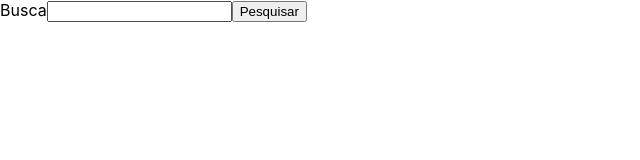
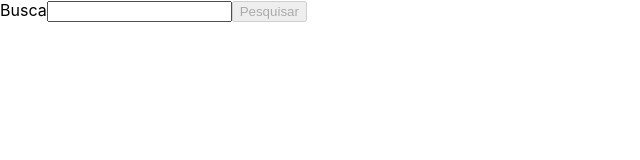
Before and after one commit to marcelofreitasfilho/TrybeTunes, a React (Vite) app: page /search in a window 1280 px wide. Shown: the top 160 px of the page, without its empty margins (0-640 px from the left). Built offline with nearby package versions, Linux system fonts and the light colour scheme.

Commit message:
req 2, teste 02

```diff
--- a/src/Componentes/Search.tsx
+++ b/src/Componentes/Search.tsx
@@ -1,4 +1,19 @@
+import { useState, ChangeEvent } from 'react';
+
 export function Search() {
+// ----------------------ESTADOS--------------------------------
+  const [btnState, setBtnState] = useState(false);
+  const [inptLog, setInpt] = useState('');
+
+  // ----------------------FUNCOES--------------------------------
+  const handleBTNChange = (e: ChangeEvent<HTMLInputElement>) => {
+    const artistaBusca = e.target.value;
+    setInpt(artistaBusca);
+    if (artistaBusca.length >= 2) {
+      setBtnState(true);
+    }
+  };
+
   return (
     <form action="">
       <label htmlFor="busca">Busca</label>
@@ -7,9 +22,15 @@ export function Search() {
         name=""
         id="busca"
         data-testid="search-artist-input"
+        value={ inptLog }
+        onChange={ handleBTNChange }
       />
 
-      <button data-testid="search-artist-button">
+      <button
+        type="submit"
+        data-testid="search-artist-button"
+        disabled={ !btnState }
+      >
         Pesquisar
       </button>
     </form>
```
